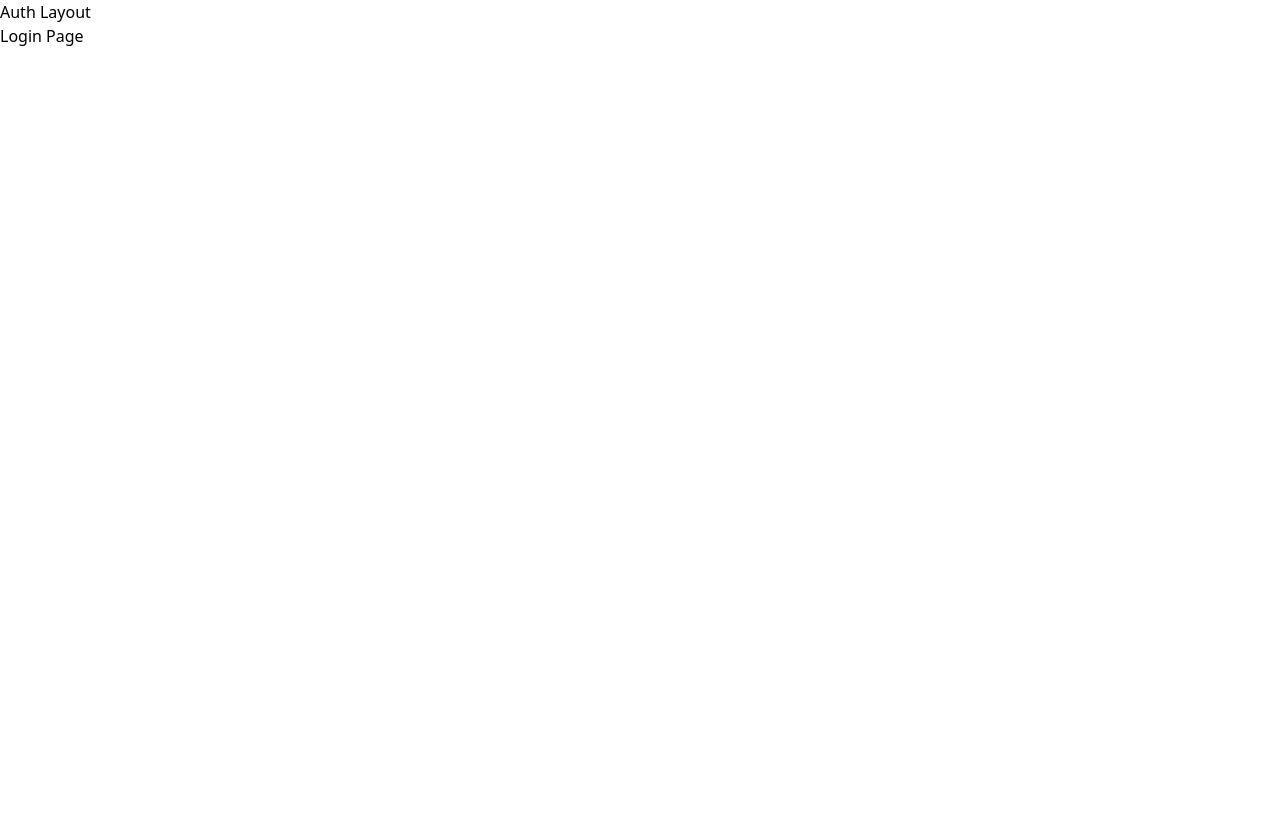
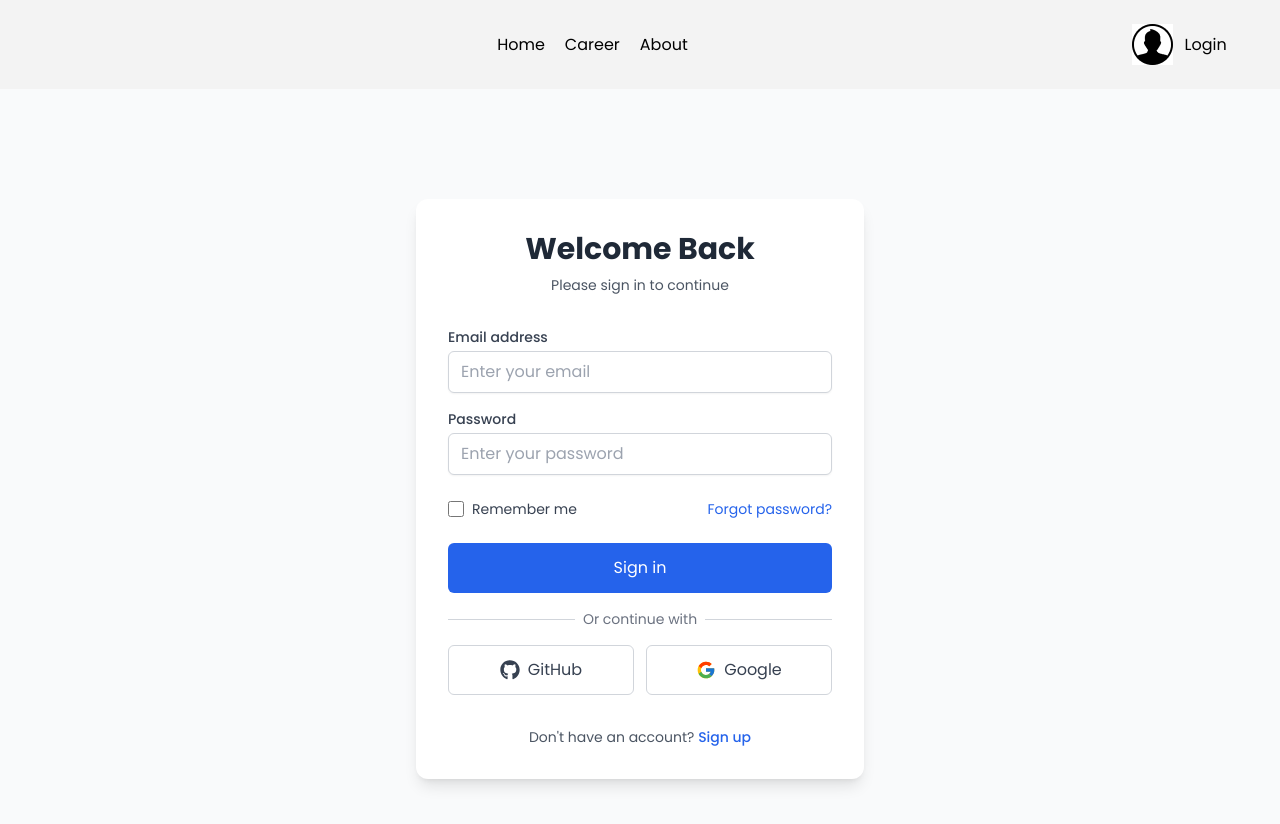
Before and after one commit to kazi-md-rakibul/dragon-news, a React (Vite) app: page /auth/login in a window 1280 px wide. Shown: the top 824 px of the page. Before the commit the page ends 800 px from the top, so only its background shows below. Built offline with nearby package versions, Linux system fonts and the light colour scheme.

Commit message:
created sign in form

```diff
--- a/src/layouts/AuthLayout.jsx
+++ b/src/layouts/AuthLayout.jsx
@@ -1,10 +1,13 @@
 import React from 'react';
 import { Outlet } from 'react-router-dom';
+import Navbar from '../components/Navbar';
 
 const AuthLayout = () => {
   return (
-    <div>
-      <h1>Auth Layout</h1>
+    <div className='font-poppins bg-[#f3f3f3]'>
+      <header className='py-6 w-11/12 mx-auto'>
+        <Navbar></Navbar>
+      </header>
       <Outlet></Outlet>
     </div>
   );
--- /dev/null
+++ b/src/pages/Login.jsx
@@ -0,0 +1,138 @@
+import React from "react";
+import { FaGithub } from "react-icons/fa6";
+import { FcGoogle } from "react-icons/fc";
+import { Link } from "react-router-dom";
+
+const Login = () => {
+  const handleSubmit = (e) => {
+    e.preventDefault();
+    // Add login logic here
+  };
+
+  return (
+    <div className="min-h-screen flex items-center justify-center bg-gray-50 py-12 px-4 sm:px-6 lg:px-8">
+      <div className="max-w-md w-full space-y-8 bg-white p-8 rounded-xl shadow-lg">
+        <div className="text-center">
+          <h2 className="text-3xl font-bold text-gray-800">Welcome Back</h2>
+          <p className="mt-2 text-sm text-gray-600">
+            Please sign in to continue
+          </p>
+        </div>
+
+        <form onSubmit={handleSubmit} className="mt-8 space-y-6">
+          <div className="space-y-4">
+            <div>
+              <label
+                htmlFor="email"
+                className="block text-sm font-medium text-gray-700"
+              >
+                Email address
+              </label>
+              <input
+                id="email"
+                name="email"
+                type="email"
+                required
+                className="mt-1 block w-full px-3 py-2 border border-gray-300 rounded-md shadow-sm focus:outline-none focus:ring-2 focus:ring-blue-500 focus:border-transparent"
+                placeholder="Enter your email"
+              />
+            </div>
+
+            <div>
+              <label
+                htmlFor="password"
+                className="block text-sm font-medium text-gray-700"
+              >
+                Password
+              </label>
+              <input
+                id="password"
+                name="password"
+                type="password"
+                required
+                className="mt-1 block w-full px-3 py-2 border border-gray-300 rounded-md shadow-sm focus:outline-none focus:ring-2 focus:ring-blue-500 focus:border-transparent"
+                placeholder="Enter your password"
+              />
+            </div>
+          </div>
+
+          <div className="flex items-center justify-between">
+            <div className="flex items-center">
+              <input
+                id="remember-me"
+                name="remember-me"
+                type="checkbox"
+                className="h-4 w-4 text-blue-600 focus:ring-blue-500 border-gray-300 rounded"
+              />
+              <label
+                htmlFor="remember-me"
+                className="ml-2 block text-sm text-gray-700"
+              >
+                Remember me
+              </label>
+            </div>
+
+            <Link
+              to="/forgot-password"
+              className="text-sm text-blue-600 hover:text-blue-500"
+            >
+              Forgot password?
+            </Link>
+          </div>
+
+          <div className="space-y-4">
+            <button
+              type="submit"
+              className="group relative w-full flex justify-center py-3 px-4 border border-transparent rounded-md text-white bg-blue-600 hover:bg-blue-700 focus:outline-none focus:ring-2 focus:ring-offset-2 focus:ring-blue-500 transition-colors duration-300"
+            >
+              Sign in
+            </button>
+
+            <div className="relative">
+              <div className="absolute inset-0 flex items-center">
+                <div className="w-full border-t border-gray-300"></div>
+              </div>
+              <div className="relative flex justify-center text-sm">
+                <span className="px-2 bg-white text-gray-500">
+                  Or continue with
+                </span>
+              </div>
+            </div>
+
+            <div className="grid grid-cols-2 gap-3">
+              <button
+                type="button"
+                className="flex items-center justify-center gap-2 py-3 px-4 border border-gray-300 rounded-md text-gray-700 bg-white hover:bg-gray-50 focus:outline-none focus:ring-2 focus:ring-offset-2 focus:ring-gray-500 transition-all duration-300 hover:shadow-md"
+              >
+                <FaGithub className="text-xl" />
+                <span>GitHub</span>
+              </button>
+
+              <button
+                type="button"
+                className="flex items-center justify-center gap-2 py-3 px-4 border border-gray-300 rounded-md text-gray-700 bg-white hover:bg-gray-50 focus:outline-none focus:ring-2 focus:ring-offset-2 focus:ring-gray-500 transition-all duration-300 hover:shadow-md"
+              >
+                <FcGoogle className="text-xl" />
+                <span>Google</span>
+              </button>
+            </div>
+          </div>
+        </form>
+
+        <div className="text-center mt-4">
+          <p className="text-sm text-gray-600">
+            Don't have an account?{" "}
+            <Link
+              to="/auth/register"
+              className="font-medium text-blue-600 hover:text-blue-500"
+            >
+              Sign up
+            </Link>
+          </p>
+        </div>
+      </div>
+    </div>
+  );
+};
+
+export default Login;
--- /dev/null
+++ b/src/pages/Signup.jsx
@@ -0,0 +1,11 @@
+import React from 'react';
+
+const Signup = () => {
+  return (
+    <div>
+      <h1>This is register form</h1>
+    </div>
+  );
+};
+
+export default Signup;
--- a/src/routes/router.jsx
+++ b/src/routes/router.jsx
@@ -3,6 +3,8 @@
 import HomeLayout from '../layouts/HomeLayout';
 import CategoryNews from '../pages/CategoryNews';
 import AuthLayout from '../layouts/AuthLayout';
+import Login from '../pages/Login';
+import Signup from '../pages/Signup';
 
 const router = createBrowserRouter([
   {
@@ -30,11 +32,11 @@
     children: [
       {
         path: "/auth/login",
-        element: <h2>Login Page</h2>
+        element: <Login></Login>
       },
       {
         path: "/auth/register",
-        element: <h2>Registration Page</h2>
+        element: <Signup></Signup>
       },
     ]
   },
```
